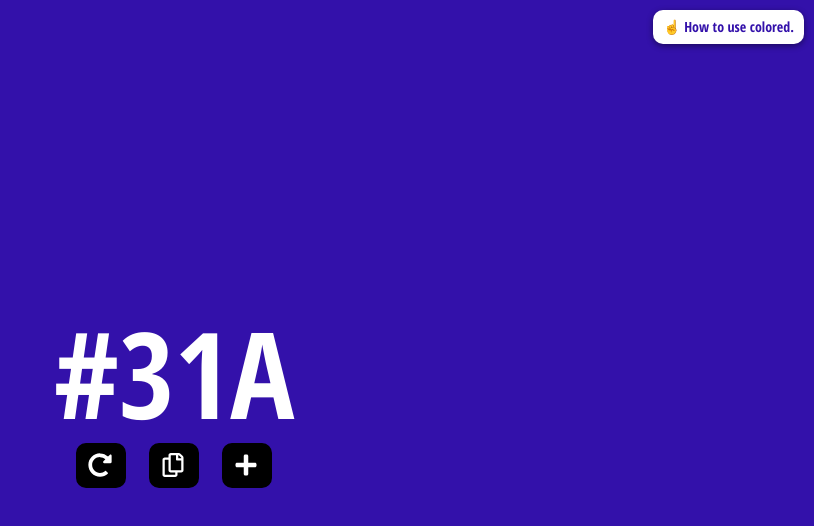
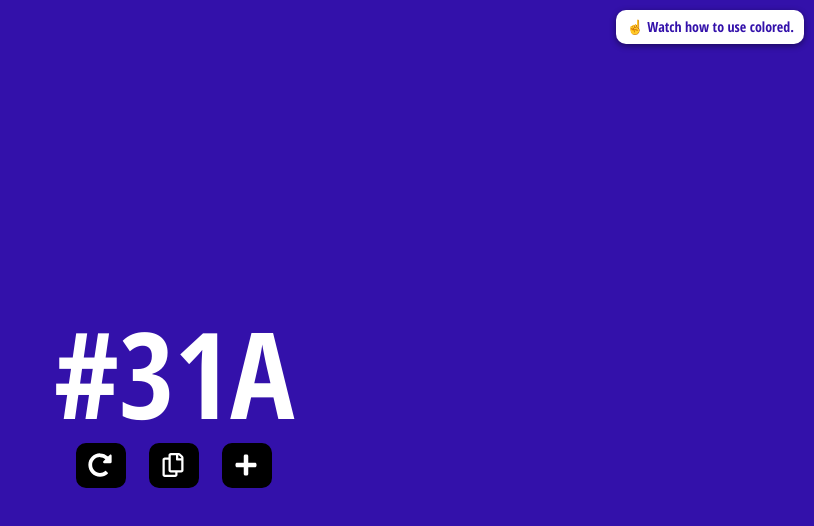
Before and after one commit to regulardesigner/colored, a React (Create React App) app: page / in a window 1280 px wide. Shown: the top 526 px of the page, without its empty margins (466-1280 px from the left). Built offline with nearby package versions, Linux system fonts and the light colour scheme.

Commit message:
Wording and code cleaning...

```diff
--- a/src/App.css
+++ b/src/App.css
@@ -169,15 +169,18 @@ nav .main {
 .desktop {
   overflow: hidden;
   position: absolute;
-  top:-10rem;
   right: 1rem;
   font-size: 1.4em;
   background-color: inherit;
   padding: 1rem;
   border-radius: 1rem;
   box-shadow: 0 2px 6px 0 rgba(0,0,0,.45);
-  transition: top ease 500ms;
+  transition: all ease 500ms;
   transition-delay: 1000ms;
+}
+
+.desktop.out {
+  top: -10rem;
 }
 
 .desktop.in {
--- a/src/App.js
+++ b/src/App.js
@@ -10,7 +10,6 @@ import Color from './Color';
 const App = () => {
   let [bckColor, setBckColor] = useState(Utils.randomColor())
   let [clipboardStatus, setClipboardStatus] = useState(false)
-  let [messageCssClass, setMessageCssClass] = useState("");
   let [videoStatus, setVideoStatus] = useState(false);
   let [colors, setColors] = useState([])
   let [addButtonStatus, setAddButtonStatus] = useState(false)
@@ -64,7 +63,7 @@ const App = () => {
       <div
         className="desktop in"
         style={{ color: `#${bckColor}`,backgroundColor: Utils.calculateHue(bckColor) }}
-      ><a href="/#what-can-i-do" onClick={handleMobileDemo}>How to use colored.</a></div>
+      ><a href="/#what-can-i-do" onClick={handleMobileDemo}>Watch how to use colored.</a></div>
     )
   }
 
@@ -76,13 +75,9 @@ const App = () => {
             width="560"
             height="349"
             src="https://www.youtube.com/embed/CrRG_rF6o4M"
-            frameborder="0"
+            frameBorder="0"
             allow="accelerometer; autoplay; encrypted-media; gyroscope; picture-in-picture"
-            allowfullscreen="allowfullscreen"
-            mozallowfullscreen="mozallowfullscreen"
-            msallowfullscreen="msallowfullscreen"
-            oallowfullscreen="oallowfullscreen"
-            webkitallowfullscreen="webkitallowfullscreen">
+            allowFullScreen="allowfullscreen">
           </iframe>
           <button onClick={handleMobileDemo} className="button button-close">Close</button>
       </div>
```
